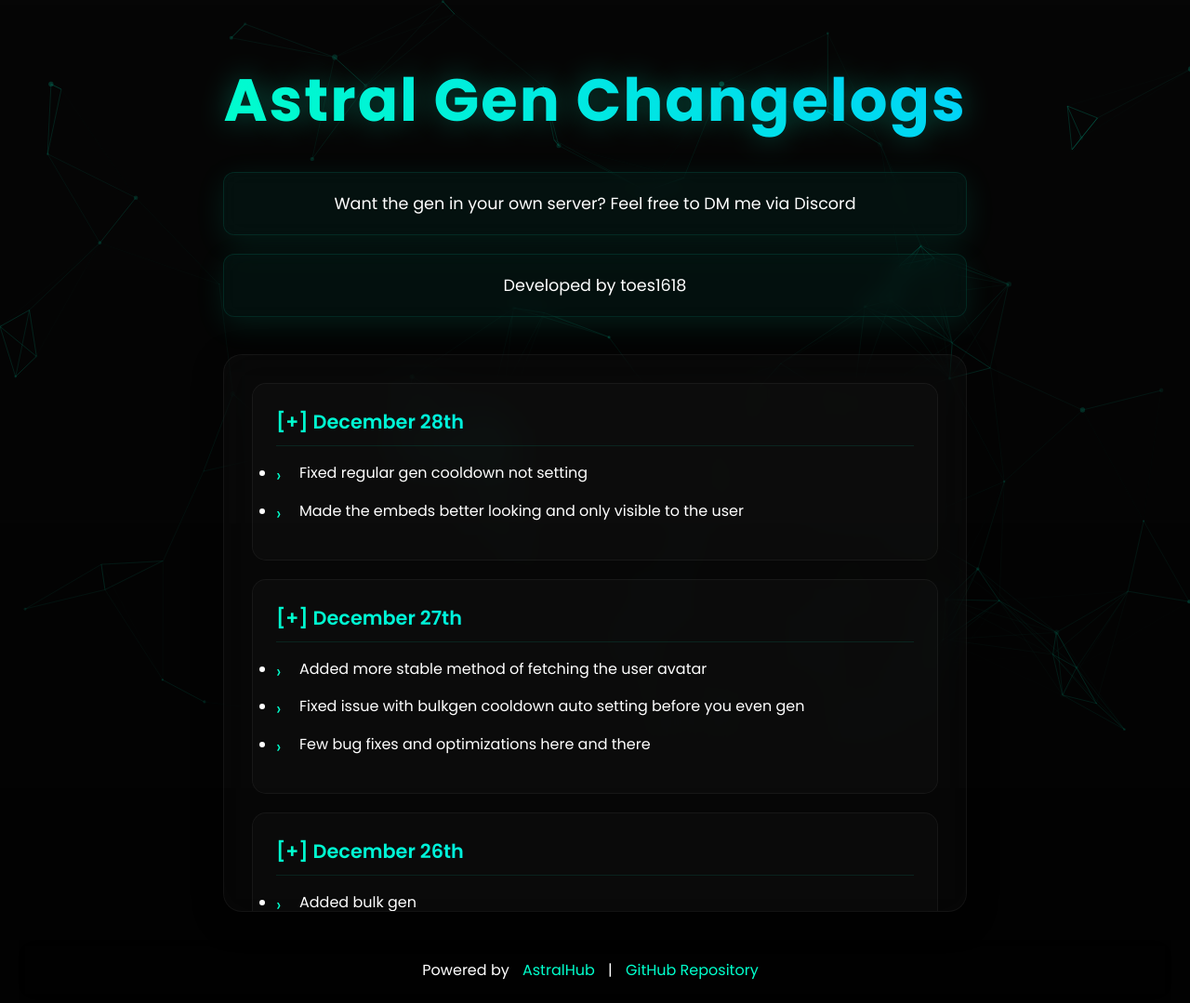
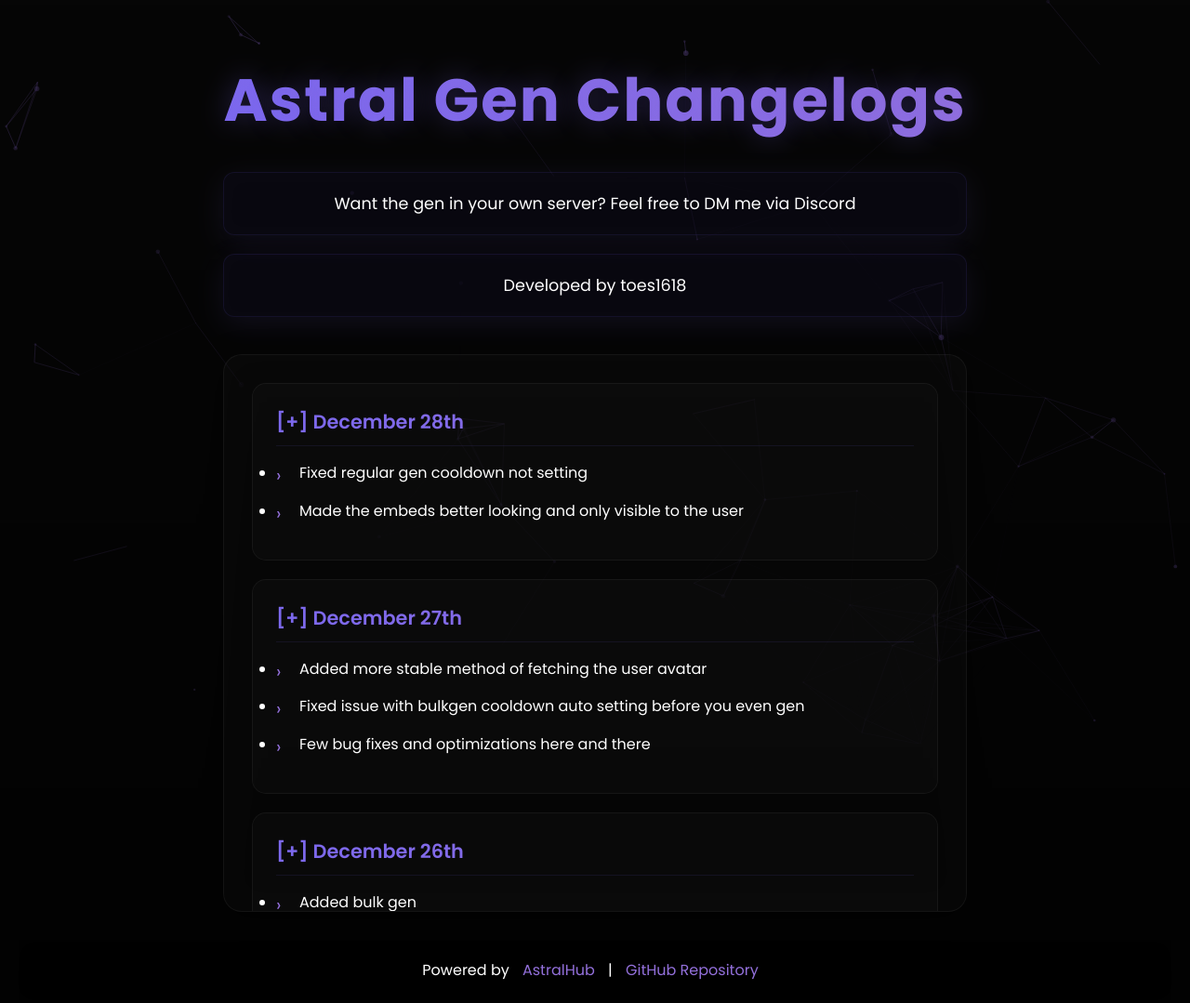
Before and after one commit to toeszzwozzy/changelogs, a plain HTML site: page index.html in a window 1280 px wide. Shown: the whole page at 93% size. Drawn offline with nearby package versions, Linux system fonts and the light colour scheme.

Commit message:
Update index.html

```diff
--- a/index.html
+++ b/index.html
@@ -23,6 +23,11 @@
             overflow-x: hidden;
         }
 
+        .blur-in {
+            animation: blurFadeIn 1.5s ease-in forwards;
+            filter: blur(20px);
+        }
+
         #particles-js {
             position: fixed;
             top: 0;
@@ -41,6 +46,7 @@
             min-height: 100vh;
             padding: 40px 20px;
             background: linear-gradient(180deg, rgba(0,0,0,0.4) 0%, rgba(0,0,0,0.8) 100%);
+            animation: blurFadeIn 1.5s ease-in forwards;
         }
 
         .glass-effect {
@@ -54,19 +60,19 @@
             font-size: 4rem;
             text-align: center;
             margin: 20px 0;
-            background: linear-gradient(45deg, #00ffcc, #00ccff);
+            background: linear-gradient(45deg, #7b68ee, #9370db);
             -webkit-background-clip: text;
             -webkit-text-fill-color: transparent;
-            text-shadow: 0 0 30px rgba(0, 255, 204, 0.3);
+            text-shadow: 0 0 30px rgba(123, 104, 238, 0.3);
             animation: titleFade 1.5s ease-out;
             letter-spacing: 2px;
         }
 
         .info-box {
-            background: rgba(0, 255, 204, 0.05);
+            background: rgba(123, 104, 238, 0.05);
             padding: 20px 30px;
             border-radius: 12px;
-            border: 1px solid rgba(0, 255, 204, 0.1);
+            border: 1px solid rgba(123, 104, 238, 0.1);
             margin: 10px 0;
             font-size: 1.1rem;
             width: 90%;
@@ -75,7 +81,7 @@
             transform: translateY(30px);
             opacity: 0;
             animation: slideUp 0.8s ease-out forwards;
-            box-shadow: 0 8px 32px rgba(0, 255, 204, 0.1);
+            box-shadow: 0 8px 32px rgba(123, 104, 238, 0.1);
         }
 
         .info-box:nth-child(2) {
@@ -107,7 +113,7 @@
         }
 
         #changelogs::-webkit-scrollbar-thumb {
-            background: linear-gradient(45deg, #00ffcc, #00ccff);
+            background: linear-gradient(45deg, #7b68ee, #9370db);
             border-radius: 3px;
         }
 
@@ -122,18 +128,18 @@
 
         .changelog:hover {
             transform: translateY(-2px);
-            box-shadow: 0 5px 15px rgba(0, 255, 204, 0.1);
-            border: 1px solid rgba(0, 255, 204, 0.2);
+            box-shadow: 0 5px 15px rgba(123, 104, 238, 0.1);
+            border: 1px solid rgba(123, 104, 238, 0.2);
         }
 
         .changelog-title {
             font-size: 1.3rem;
-            background: linear-gradient(45deg, #00ffcc, #00ccff);
+            background: linear-gradient(45deg, #7b68ee, #9370db);
             -webkit-background-clip: text;
             -webkit-text-fill-color: transparent;
             margin-bottom: 15px;
             font-weight: 600;
-            border-bottom: 1px solid rgba(0, 255, 204, 0.1);
+            border-bottom: 1px solid rgba(123, 104, 238, 0.1);
             padding-bottom: 10px;
         }
 
@@ -153,13 +159,13 @@
             content: '›';
             position: absolute;
             left: 0;
-            color: #00ffcc;
+            color: #9370db;
             font-size: 1.2em;
         }
 
         li:hover {
             transform: translateX(5px);
-            color: #00ffcc;
+            color: #9370db;
         }
 
         footer {
@@ -172,25 +178,38 @@
         }
 
         footer a {
-            color: #00ffcc;
+            color: #9370db;
             text-decoration: none;
             transition: all 0.3s ease;
             margin: 0 10px;
         }
 
         footer a:hover {
-            color: #00ccff;
-            text-shadow: 0 0 10px rgba(0, 255, 204, 0.5);
+            color: #7b68ee;
+            text-shadow: 0 0 10px rgba(123, 104, 238, 0.5);
+        }
+
+        @keyframes blurFadeIn {
+            0% {
+                opacity: 0;
+                filter: blur(20px);
+            }
+            100% {
+                opacity: 1;
+                filter: blur(0);
+            }
         }
 
         @keyframes titleFade {
             0% {
                 opacity: 0;
                 transform: translateY(-50px);
+                filter: blur(20px);
             }
             100% {
                 opacity: 1;
                 transform: translateY(0);
+                filter: blur(0);
             }
         }
 
@@ -223,8 +242,8 @@
     <script>
         particlesJS('particles-js', {
             particles: {
-                number: { value: 80, density: { enable: true, value_area: 800 } },
-                color: { value: "#00ffcc" },
+                number: { value: 60, density: { enable: true, value_area: 900 } },
+                color: { value: "#9370db" },
                 shape: { type: "circle" },
                 opacity: {
                     value: 0.5,
@@ -239,13 +258,13 @@
                 line_linked: {
                     enable: true,
                     distance: 150,
-                    color: "#00ffcc",
+                    color: "#9370db",
                     opacity: 0.4,
                     width: 1
                 },
                 move: {
                     enable: true,
-                    speed: 2,
+                    speed: 1.2,
                     direction: "none",
                     random: false,
                     straight: false,
```
